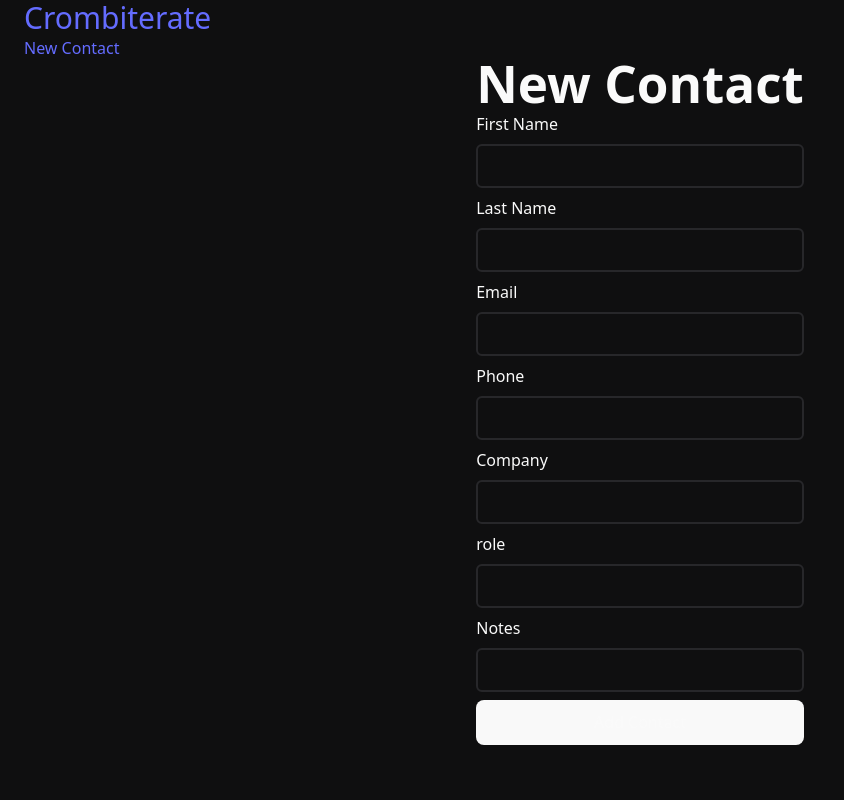
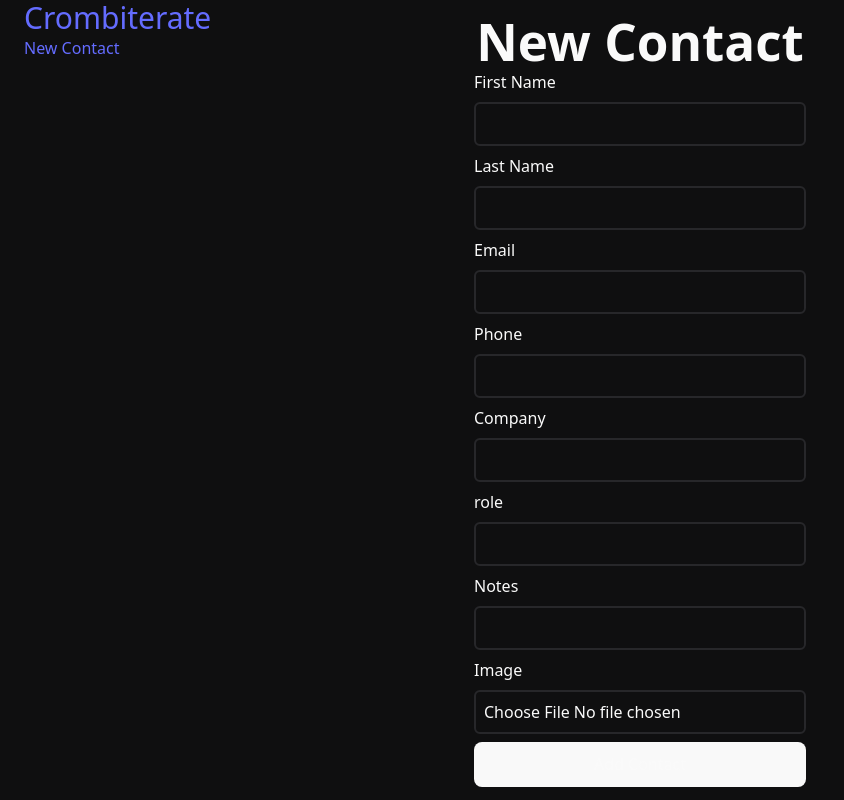
Before and after one commit to AdelFetner/crombie-contact-manager, a React (Vite) app in the folder client/: page /contacts/new in a window 1280 px wide. Shown: the whole page, without its empty margins (0-844 px from the left). Built offline with nearby package versions, Linux system fonts and the light colour scheme.

Commit message:
feat: added create s3 obj connection to the client

```diff
--- a/client/lib/types.ts
+++ b/client/lib/types.ts
@@ -18,6 +18,10 @@ export const formSchema = z.object({
     company: z.string().optional(),
     role: z.string().optional(),
     notes: z.string().optional(),
+    image: z
+        .instanceof(FileList)
+        .transform((fileList) => fileList[0])
+        .optional(),
 });
 
 export type TFormSchema = z.infer<typeof formSchema>;
--- a/client/src/components/ContactForm.tsx
+++ b/client/src/components/ContactForm.tsx
@@ -29,7 +29,11 @@ export default function ContactForm({ formType, editData }: { formType: "add" |
     // adds a new contact
     const addContact = async (data: TFormSchema) => {
         try {
-            const response = await axios.post("http://localhost:3000/api/contacts", data);
+            const response = await axios.post("http://localhost:3000/api/contacts", data, {
+                headers: {
+                    "Content-Type": "multipart/form-data",
+                },
+            });
             navigate(`/contacts/${response.data.data.id}`)
             reset();
         } catch (error) {
@@ -45,7 +49,11 @@ export default function ContactForm({ formType, editData }: { formType: "add" |
             }
 
             // puts new data and goes to the contact card
-            const response = await axios.put(`http://localhost:3000/api/contacts/${editData.id}`, data);
+            const response = await axios.put(`http://localhost:3000/api/contacts/${editData.id}`, data, {
+                headers: {
+                    "Content-Type": "multipart/form-data",
+                },
+            });
             navigate(`/contacts/${response.data.awsResponse.data.id}`);
         } catch (error) {
             console.error("Failed to edit contact", error);
@@ -129,6 +137,15 @@ export default function ContactForm({ formType, editData }: { formType: "add" |
                 <span className="text-red-500">{`${errors.notes.message}`}</span>
             )}
 
+            {/* image input */}
+            <label htmlFor="image">Image</label>
+            <input type="file" id="image" {
+                ...register("image")
+            } />
+            {errors.image && (
+                <span className="text-red-500">{`${errors.image.message}`}</span>
+            )}
+
             <button
                 disabled={isSubmitting}
                 type="submit"
--- a/client/src/pages/EditContactPage.tsx
+++ b/client/src/pages/EditContactPage.tsx
@@ -1,4 +1,4 @@
-import React, { useEffect, useState } from 'react'
+import { useEffect, useState } from 'react'
 import ContactForm from '../components/ContactForm'
 import { Contact } from '../../lib/types';
 import axios from 'axios';
```
